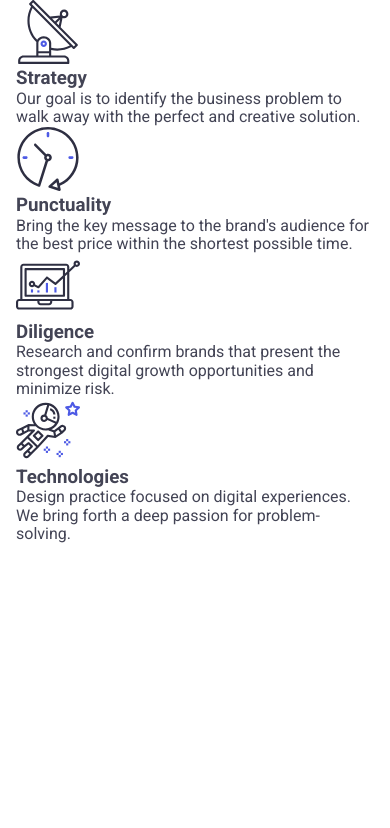
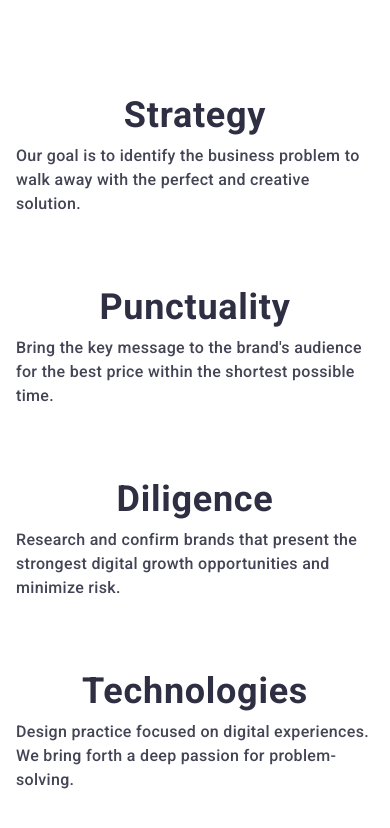
Before and after one commit to EduardMoskalets/goit-markup-hw-06, a plain HTML site: page index.html in a window 390 px wide. Drawn offline with nearby package versions, Linux system fonts and the light colour scheme.

Commit message:
adaptive section benefits upd

```diff
--- a/css/styles.css
+++ b/css/styles.css
@@ -492,5 +492,42 @@ button {
 
 /* ============== Our Benefits section ============= */
 
+@media only screen and (max-width: 767px){
+.icon-our-benefits {
+    display: none;
+}
+
+.section-our-benefits {
+    padding-top: 96px;
+    padding-bottom: 96px;
+}
+
+.ul-our-benefits {
+    display: flex;
+    flex-direction: column;
+    gap: 72px;
+}
+
+.title-our-benefits {
+    font-weight: 700;
+    font-size: 36px;
+    line-height: 1.11;
+    letter-spacing: 0.02em;
+    text-transform: capitalize;
+    text-align: center;
+    color: #2e2f42;
+
+    margin-bottom: 8px;
+}
+
+.text-our-benefits {
+    font-weight: 500;
+    font-size: 16px;
+    line-height: 1.5;
+    letter-spacing: 0.02em;
+    color: #434455;
+}
+
+}
 
 /* ============== /Our Benefits section ============= */
--- a/index.html
+++ b/index.html
@@ -586,7 +586,7 @@ Cloud Storage App
     </div>
 </div> -->
 
-<div class="mobile-menu">
+<!-- <div class="mobile-menu">
     <div class="container mobile-menu-container">
         <button class="mobile-menu-close-btn">
             <svg class="mobile-menu-close-icon" width="8" height="8">
@@ -627,7 +627,7 @@ Cloud Storage App
             </svg></a></li>
         </ul>
     </div>
-</div>
+</div> -->
 
 <!--    ------------------------------------ /backdrop ----------------------- -->
 
```
